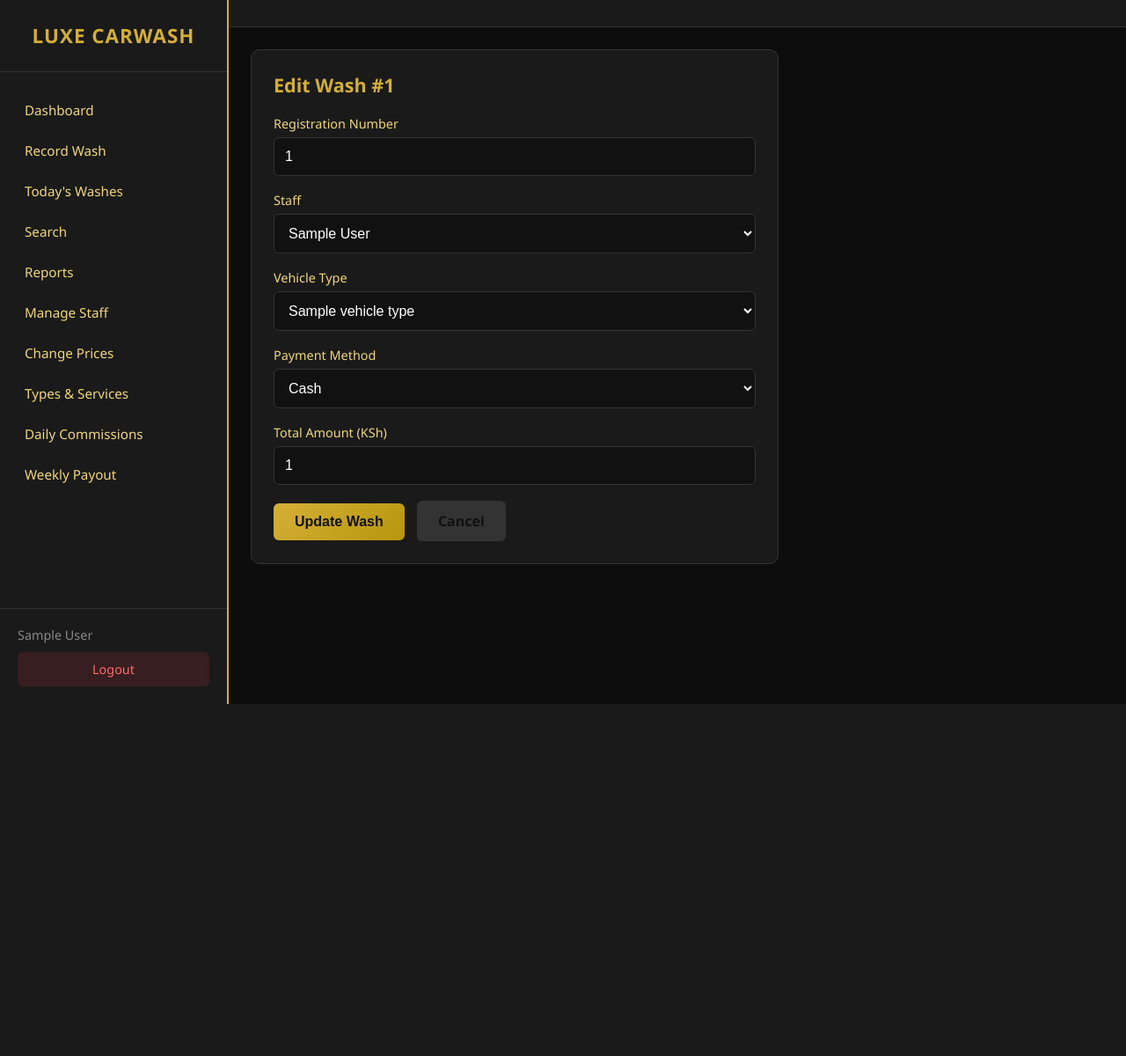
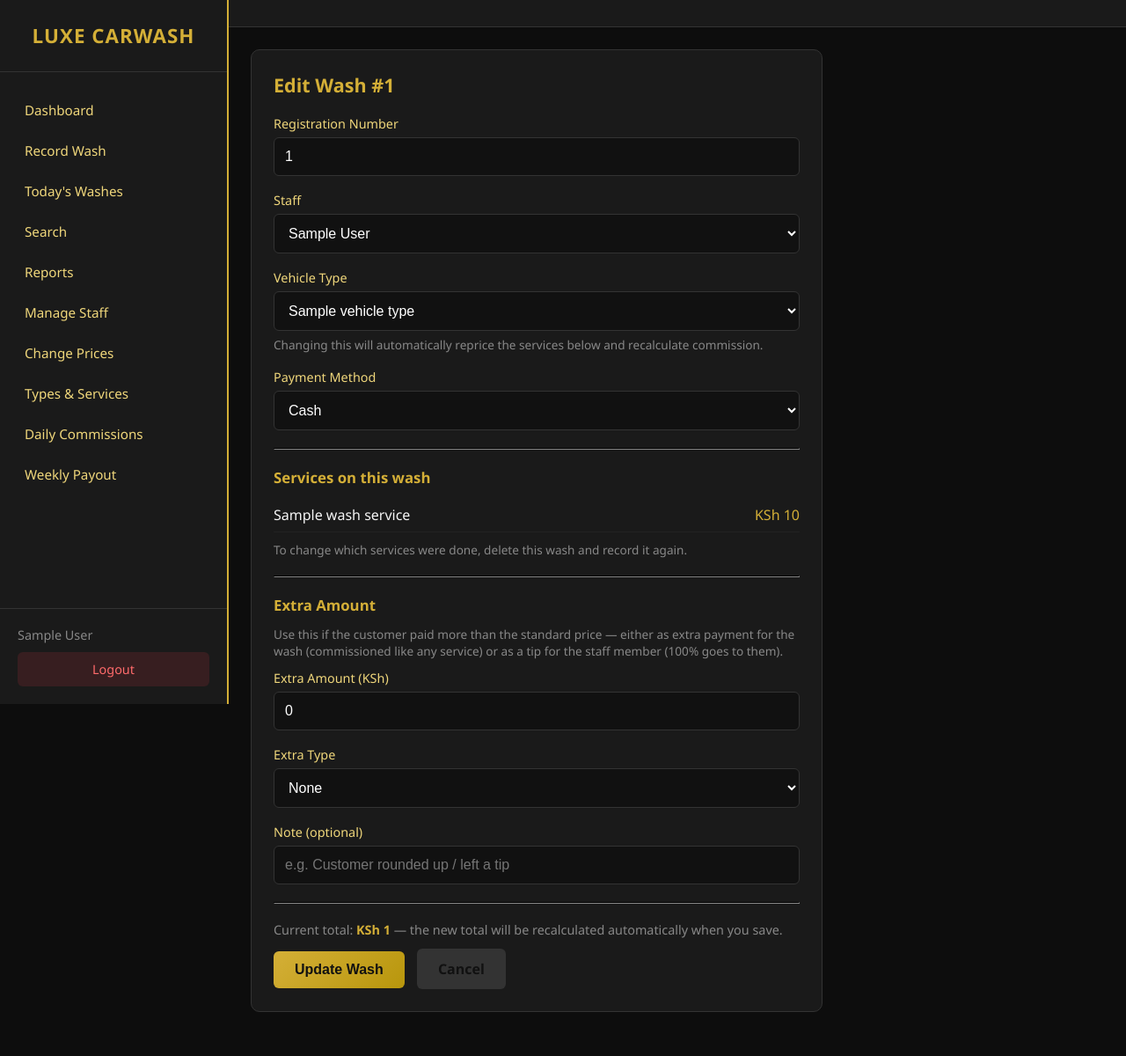
Before and after one commit to Dan150498/luxe-carwash, a Flask app: page /edit-wash/1 in a window 1280 px wide. Shown: the whole page at 88% size. Before the commit the page ends 800 px from the top, so only its background shows below. Run offline with Flask 3, Linux system fonts and the light colour scheme; the visitor is signed in with stand-in values (Sample User, id 1); a database or web service that is not in the repository returns one stand-in record (values such as "Sample title"); some libraries are stand-ins or nearby versions.

Commit message:
Add files via upload

```diff
--- a/templates/edit_wash.html
+++ b/templates/edit_wash.html
@@ -3,7 +3,7 @@
 {% block title %}Edit Wash - Luxe Carwash{% endblock %}
 
 {% block content %}
-<div class="card" style="max-width:600px;">
+<div class="card" style="max-width:650px;">
     <h2>Edit Wash #{{ wash.wash_id }}</h2>
 
     <form method="POST">
@@ -27,7 +27,7 @@
 
         <div class="form-group">
             <label>Vehicle Type</label>
-            <select name="vehicle_type_id" required
+            <select name="vehicle_type_id"
                     style="width:100%; padding:12px; background:#111; color:white; border:1px solid #333; border-radius:6px;">
                 {% for v in vehicle_types %}
                     <option value="{{ v.vehicle_type_id }}" {% if v.vehicle_type_id == wash.vehicle_type_id %}selected{% endif %}>
@@ -35,6 +35,9 @@
                     </option>
                 {% endfor %}
             </select>
+            <p style="color:#888; font-size:0.85rem; margin-top:6px;">
+                Changing this will automatically reprice the services below and recalculate commission.
+            </p>
         </div>
 
         <div class="form-group">
@@ -46,13 +49,69 @@
             </select>
         </div>
 
+        <hr style="border-color:#333; margin:20px 0;">
+
+        <h3 style="color:#d4af37; font-size:1.05rem; margin-bottom:12px;">Services on this wash</h3>
+        {% if current_services %}
+            <ul style="list-style:none; padding:0; margin-bottom:10px;">
+                {% for s in current_services %}
+                <li style="display:flex; justify-content:space-between; padding:8px 0; border-bottom:1px solid #222;">
+                    <span>{{ s.name }}</span>
+                    <span style="color:#d4af37;">KSh {{ s.amount }}</span>
+                </li>
+                {% endfor %}
+            </ul>
+        {% else %}
+            <p style="color:#888;">No services recorded.</p>
+        {% endif %}
+        <p style="color:#888; font-size:0.85rem;">
+            To change which services were done, delete this wash and record it again.
+        </p>
+
+        <hr style="border-color:#333; margin:20px 0;">
+
+        <h3 style="color:#d4af37; font-size:1.05rem; margin-bottom:12px;">Extra Amount</h3>
+        <p style="color:#888; font-size:0.85rem; margin-bottom:12px;">
+            Use this if the customer paid more than the standard price — either as extra
+            payment for the wash (commissioned like any service) or as a tip for the staff
+            member (100% goes to them).
+        </p>
+
         <div class="form-group">
-            <label>Total Amount (KSh)</label>
-            <input type="number" name="total_amount" value="{{ wash.total_amount }}" required
+            <label>Extra Amount (KSh)</label>
+            <input type="number" name="extra_amount" min="0"
+                   value="{{ existing_extra.amount if existing_extra else 0 }}"
                    style="width:100%; padding:12px; background:#111; color:white; border:1px solid #333; border-radius:6px;">
         </div>
 
-        <button type="submit" class="btn">Update Wash</button>
+        <div class="form-group">
+            <label>Extra Type</label>
+            <select name="extra_type"
+                    style="width:100%; padding:12px; background:#111; color:white; border:1px solid #333; border-radius:6px;">
+                <option value="none" {% if not existing_extra %}selected{% endif %}>None</option>
+                <option value="payment" {% if existing_extra and existing_extra.name == 'Extra Payment' %}selected{% endif %}>
+                    Additional Payment (commissioned at standard rate)
+                </option>
+                <option value="tip" {% if existing_extra and existing_extra.name == 'Staff Tip' %}selected{% endif %}>
+                    Staff Tip (100% to staff)
+                </option>
+            </select>
+        </div>
+
+        <div class="form-group">
+            <label>Note (optional)</label>
+            <input type="text" name="extra_note" placeholder="e.g. Customer rounded up / left a tip"
+                   style="width:100%; padding:12px; background:#111; color:white; border:1px solid #333; border-radius:6px;">
+        </div>
+
+        <hr style="border-color:#333; margin:20px 0;">
+
+        <p style="color:#888; font-size:0.9rem;">
+            Current total: <strong style="color:#d4af37;">KSh {{ wash.total_amount }}</strong>
+            — the new total will be recalculated automatically when you save.
+        </p>
+
+        <button type="submit" class="btn" style="margin-top:15px;">Update Wash</button>
         <a href="{{ url_for('wash_details', wash_id=wash.wash_id) }}" class="btn" style="background:#333; margin-left:10px;">Cancel</a>
     </form>
 </div>
```
